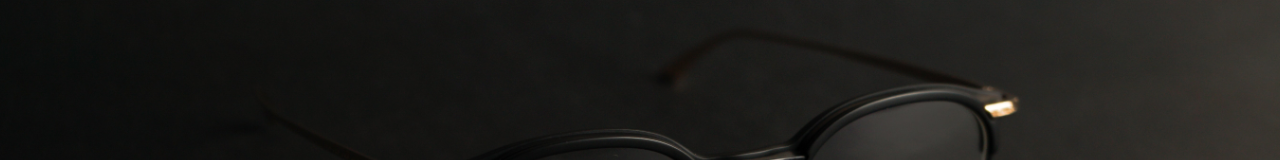
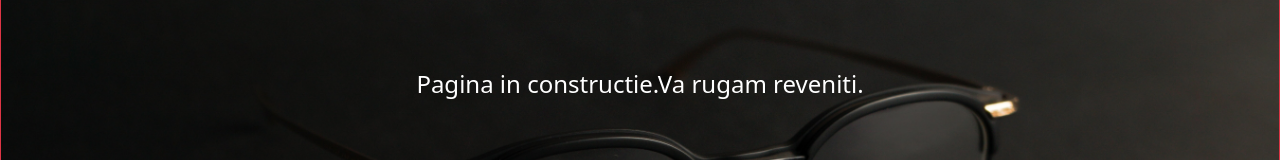
Before and after one commit to MocanuAlinD/onlineGlassesStore, a Next.js app: page /inainte in a window 1280 px wide. Shown: the part 215-375 px from the top of the page. Built offline with nearby package versions, Linux system fonts and the light colour scheme; no server answers; the database is empty.

Commit message:
Booted all pages

```diff
--- a/components/Layout.js
+++ b/components/Layout.js
@@ -2,6 +2,7 @@ import React from "react";
 import Navbar from "./Navbar";
 import Footer from "./Footer";
 import { useRouter } from "next/router";
+
 
 const Layout = ({ children, totalItems }) => {
   const router = useRouter();
@@ -13,7 +14,9 @@ const Layout = ({ children, totalItems }) => {
       {!router.pathname.includes("/Produse/[id]") && (
         <Navbar totalItems={totalItems} />
       )}
-      <div className="flex-grow-1">{children}</div>
+      <div className="flex-grow-1 border border-danger d-flex justify-content-center align-items-center">
+        {children}
+      </div>
       {router.pathname.includes("/Produse/[id]") ? "" : <Footer />}
     </div>
   );
--- a/pages/inainte.js
+++ b/pages/inainte.js
@@ -1,9 +1,13 @@
-import React from 'react'
+import React from "react";
 
-const inainte = () => {
+const Inainte = () => {
   return (
-    <div style={{minHeight: '73vh', textAlign: 'center', color: 'white', paddingTop: '5rem'}}>Pagina in lucru</div>
-  )
-}
+    <div className='h-100 w-100 d-flex justify-content-center align-items-center'>
+      <h1 className="text-white my-5 my-md-0 py-5 py-md-0 px-3 fs-4 fw-light">
+        Pagina in constructie.Va rugam reveniti.
+      </h1>
+    </div>
+  );
+};
 
-export default inainte
+export default Inainte;
--- a/styles/Home.module.css
+++ b/styles/Home.module.css
@@ -1,7 +1,6 @@
 .container .img{
   display: none;
 }
-
 
 @media screen and (max-width: 768px){
   .container .img{
```
Also changed, not shown: pages/index.js (+0 -23 lines), styles/contact.module.css (+6 -4 lines), styles/inainte.module.css (added).
